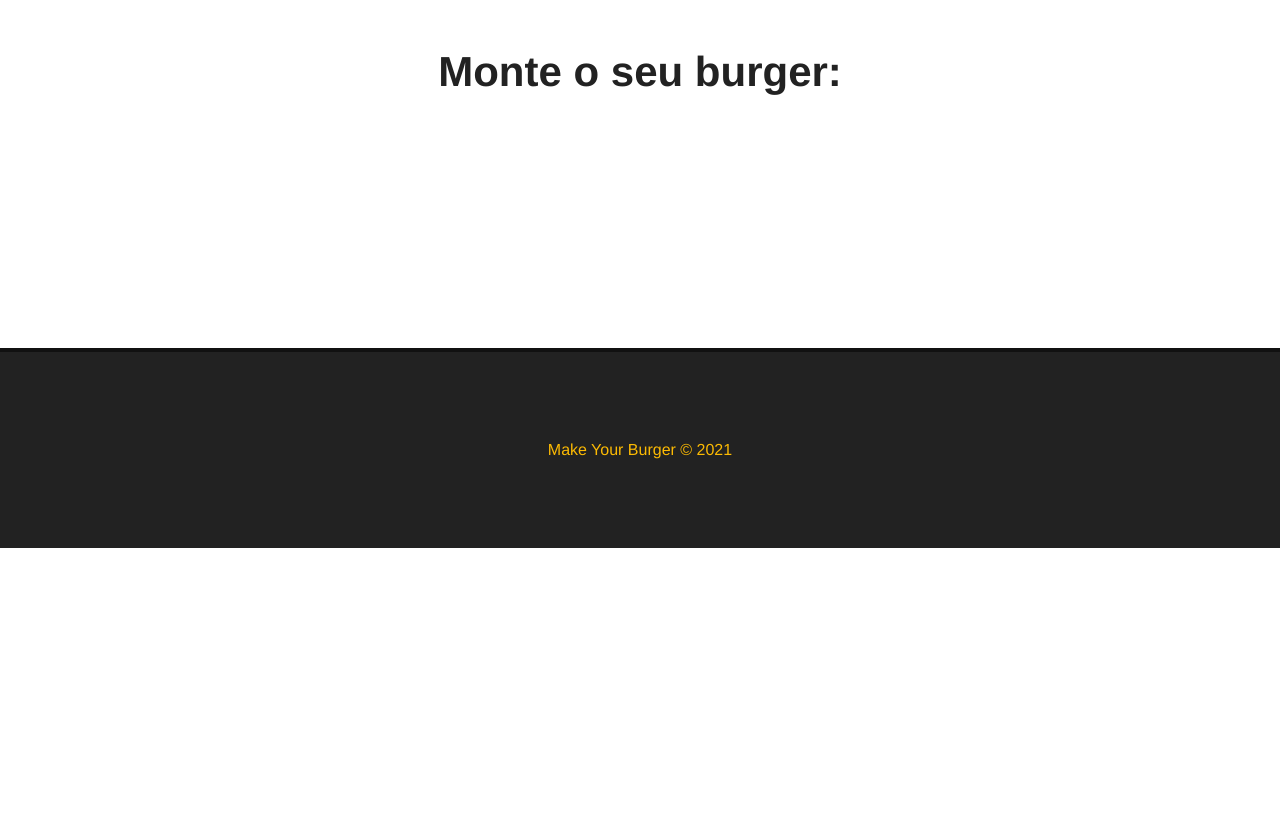
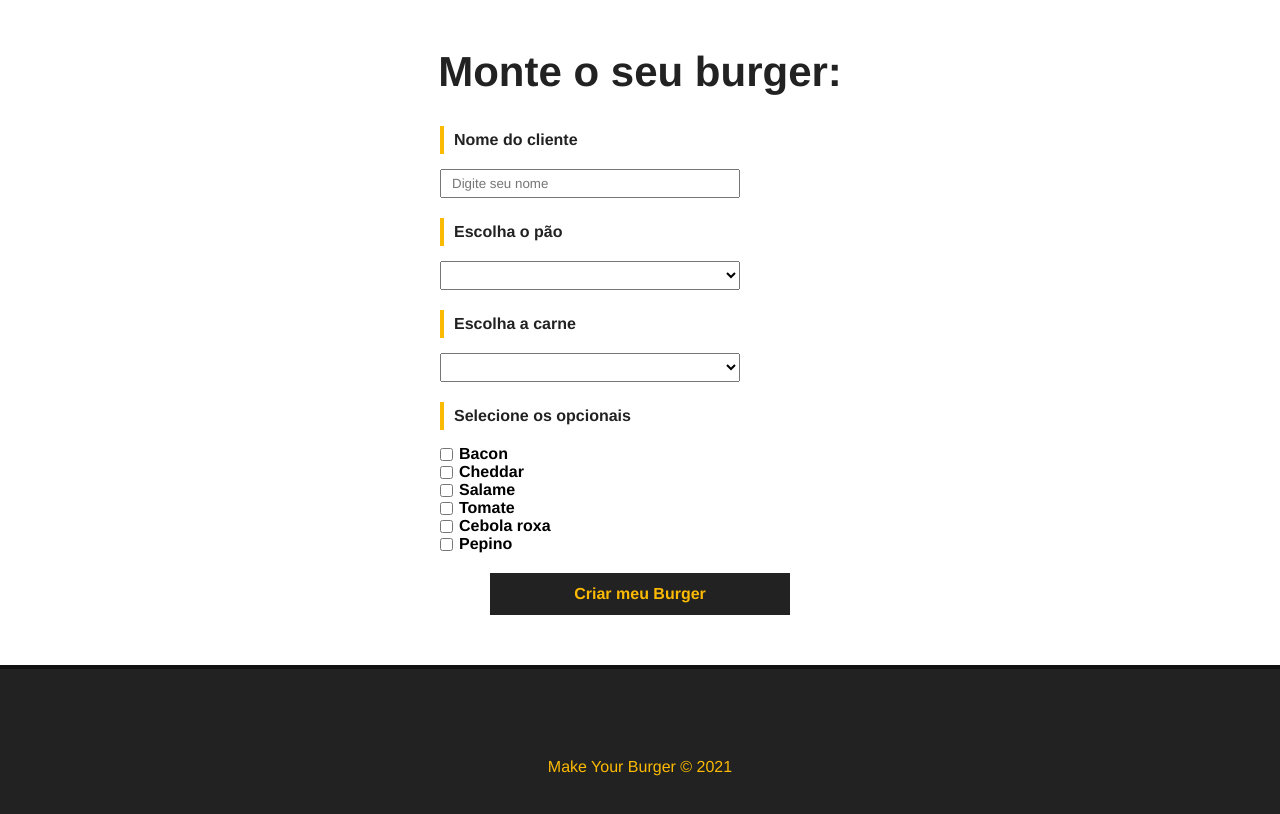
Before and after one commit to anishigouri/vue-make-your-burger, a Vue app: page / in a window 1280 px wide. Shown: the part 580-1394 px from the top of the page. Before the commit the page ends 1128 px from the top, so only its background shows below. Built offline with nearby package versions, Linux system fonts and the light colour scheme; data requests are answered from the project's data file.

Commit message:
Create componente message

```diff
--- a/db/db.json
+++ b/db/db.json
@@ -82,7 +82,11 @@
       "nome": "Matheus Battisti",
       "carne": "Picanha",
       "pao": "Italiano Branco",
-      "opcionais": ["Bacon", "Salame", "Cebola roxa"],
+      "opcionais": [
+        "Bacon",
+        "Salame",
+        "Cebola roxa"
+      ],
       "status": "Finalizado",
       "id": 1
     },
@@ -90,9 +94,44 @@
       "nome": "João Coelho",
       "carne": "Maminha",
       "pao": "3 Queijos",
-      "opcionais": ["Salame", "Cebola roxa"],
+      "opcionais": [
+        "Salame",
+        "Cebola roxa"
+      ],
       "status": "Solicitado",
       "id": 4
+    },
+    {
+      "nome": "Allan",
+      "carne": "Alcatra",
+      "pao": "3 Queijos",
+      "opcionais": [
+        "Bacon",
+        "Cheddar"
+      ],
+      "status": "Solicitado",
+      "id": 5
+    },
+    {
+      "nome": "Carla",
+      "carne": "Alcatra",
+      "pao": "Italiano Branco",
+      "opcionais": [
+        "Bacon"
+      ],
+      "status": "Solicitado",
+      "id": 6
+    },
+    {
+      "nome": "João",
+      "carne": "Veggie burger",
+      "pao": "3 Queijos",
+      "opcionais": [
+        "Cheddar",
+        "Salame"
+      ],
+      "status": "Solicitado",
+      "id": 7
     }
   ]
 }
--- /dev/null
+++ b/src/components/BurgerForm.vue
@@ -0,0 +1,177 @@
+<template>
+  <div>
+    <Message :msg="msg" v-show="msg" />
+    <div>
+      <form id="burger-form">
+        <div class="input-container">
+          <label for="name">Nome do cliente</label>
+          <input type="text" id="name" name="name" v-model="name" placeholder="Digite seu nome" />
+        </div>
+        <div class="input-container">
+          <label for="bread">Escolha o pão</label>
+          <select name="bread" id="bread" v-model="bread">
+            <option value="">Selecione seu pão</option>
+            <option v-for="bread in breads" :key="bread.id" :value="bread.tipo">{{
+              bread.tipo
+            }}</option>
+          </select>
+        </div>
+        <div class="input-container">
+          <label for="steak">Escolha a carne</label>
+          <select name="steak" id="steak" v-model="steak">
+            <option value="">Selecione sua carne</option>
+            <option v-for="steak in steaks" :key="steak.id" :value="steak.tipo">{{
+              steak.tipo
+            }}</option>
+          </select>
+        </div>
+        <div id="optional-container" class="input-container">
+          <label for="optional">Selecione os opcionais</label>
+          <div class="checkbox-container" v-for="optional in optionalsData" :key="optional.id">
+            <input type="checkbox" name="optional" v-model="optionals" :value="optional.tipo" />
+            <span>{{ optional.tipo }}</span>
+          </div>
+        </div>
+        <div class="input-container">
+          <input @click="createBurger" type="button" class="submit-btn" value="Criar meu Burger" />
+        </div>
+      </form>
+    </div>
+  </div>
+</template>
+
+<script>
+import Message from './Message.vue';
+
+export default {
+  name: 'BurgerForm',
+  components: {
+    Message,
+  },
+  data() {
+    return {
+      bread: null,
+      steak: null,
+      optionalsData: null,
+      name: null,
+      breads: null,
+      steaks: null,
+      optionals: [],
+      msg: null,
+    };
+  },
+  methods: {
+    async getIngredients() {
+      const req = await fetch('http://localhost:3000/ingredientes');
+      const data = await req.json();
+
+      this.breads = data.paes;
+      this.steaks = data.carnes;
+      this.optionalsData = data.opcionais;
+    },
+    async createBurger(e) {
+      e.preventDefault();
+      const data = {
+        nome: this.name,
+        carne: this.steak,
+        pao: this.bread,
+        opcionais: Array.from(this.optionals),
+        status: 'Solicitado',
+      };
+
+      const dataJson = JSON.stringify(data);
+
+      const req = await fetch('http://localhost:3000/burgers', {
+        method: 'POST',
+        headers: { 'Content-Type': 'application/json' },
+        body: dataJson,
+      });
+
+      const res = await req.json();
+
+      this.msg = `Pedido N°${res.id} realizado com sucesso`;
+
+      setTimeout(() => {
+        this.msg = null;
+      }, 3000);
+
+      this.name = null;
+      this.steak = null;
+      this.bread = null;
+      this.optionals = null;
+    },
+  },
+  mounted() {
+    this.getIngredients();
+  },
+};
+</script>
+<style lang="scss" scoped>
+#burger-form {
+  max-width: 400px;
+  margin: 0 auto;
+}
+
+.input-container {
+  display: flex;
+  flex-direction: column;
+  margin-bottom: 20px;
+
+  label {
+    font-weight: bold;
+    margin-bottom: 15px;
+    color: #222;
+    padding: 5px 10px;
+    border-left: 4px solid #fcba03;
+  }
+
+  input,
+  select {
+    padding: 5px 10px;
+    width: 300px;
+  }
+
+  #optional-container {
+    flex-direction: row;
+    flex-wrap: wrap;
+  }
+
+  #optional-title {
+    width: 100%;
+  }
+
+  .checkbox-container {
+    display: flex;
+    align-items: center;
+    width: 50%;
+  }
+
+  .checkbox-container {
+    span {
+      margin-left: 6px;
+      font-weight: bold;
+    }
+
+    input {
+      width: auto;
+    }
+  }
+
+  .submit-btn {
+    background-color: #222;
+    color: #fcba03;
+    font-weight: bold;
+    border: 2px solid #222;
+    padding: 10px;
+    font-size: 16px;
+    margin: 0 auto;
+    cursor: pointer;
+    transition: 0.5s;
+
+    &:hover {
+      background-color: transparent;
+      color: #222;
+    }
+  }
+}
+</style>
--- /dev/null
+++ b/src/components/Message.vue
@@ -0,0 +1,25 @@
+<template>
+  <div class="message-container">
+    {{ msg }}
+  </div>
+</template>
+
+<script>
+export default {
+  name: 'Message',
+  props: {
+    msg: String,
+  },
+};
+</script>
+<style scoped>
+.message-container {
+  color: #004085;
+  background-color: #cce5ff;
+  border: 2px solid #b8daff;
+  border-radius: 5px;
+  padding: 10px;
+  max-width: 400px;
+  margin: 30px auto;
+}
+</style>
--- a/src/views/Home.vue
+++ b/src/views/Home.vue
@@ -2,16 +2,18 @@
   <Banner />
   <div class="main-container">
     <h1>Monte o seu burger:</h1>
-    <p></p>
+    <BurgerForm />
   </div>
 </template>
 
 <script>
 import Banner from '../components/Banner.vue';
+import BurgerForm from '../components/BurgerForm.vue';
 
 export default {
   components: {
     Banner,
+    BurgerForm,
   },
 };
 </script>
```
